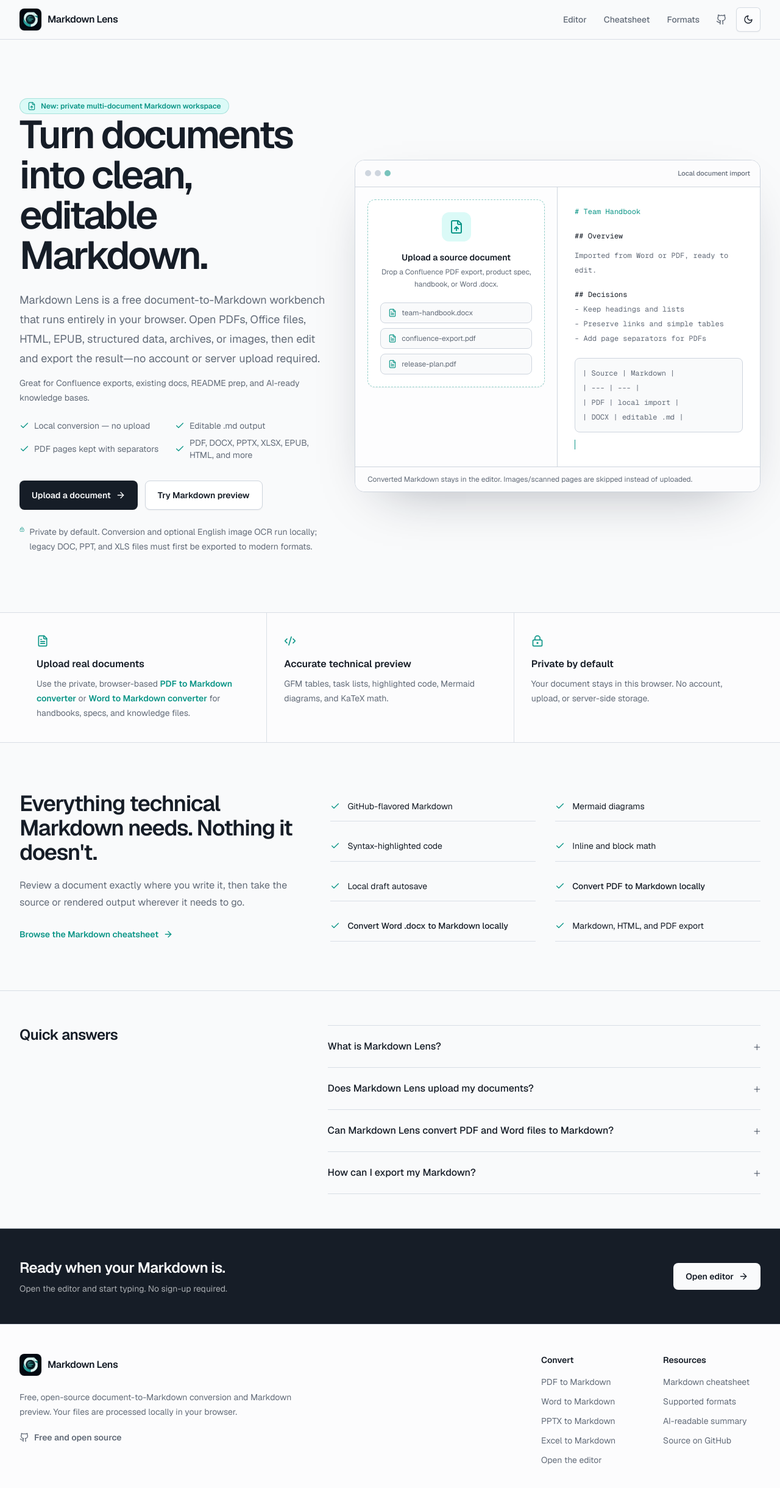
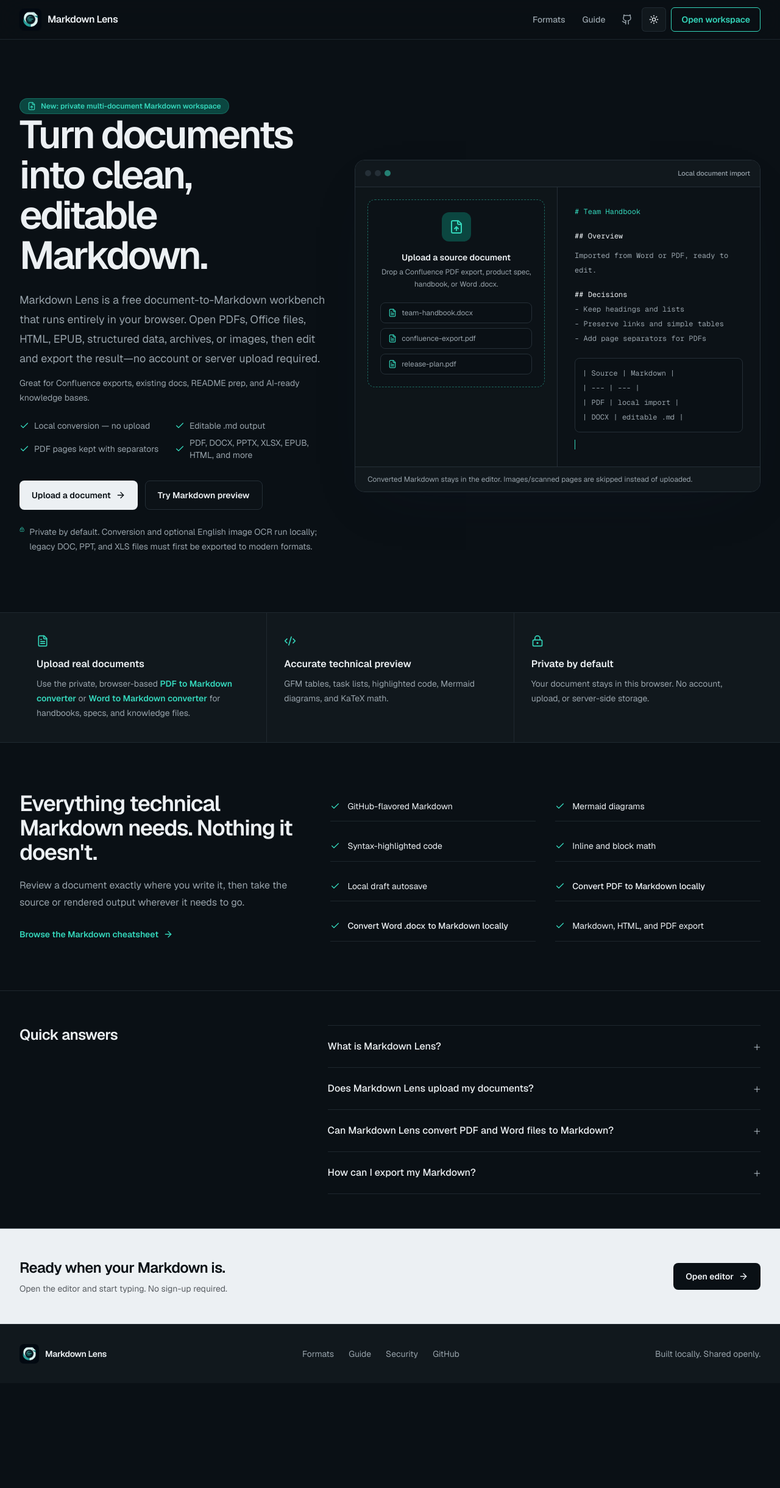
Before and after one commit to ayushhagarwal/markdown-lens, a Next.js app: page / in a window 1280 px wide. Shown: the top 2440 px of the page at 61% size. After the commit the page ends 2268 px from the top, so only its background shows below. Built offline with nearby package versions, Linux system fonts and the light colour scheme.

Commit message:
Refine marketing theme and chrome

```diff
--- a/app/layout.tsx
+++ b/app/layout.tsx
@@ -93,6 +93,11 @@
   return (
     <html lang="en" suppressHydrationWarning>
       <head>
+        <script
+          dangerouslySetInnerHTML={{
+            __html: `(function(){try{var k='markdown-lens:theme';var s=localStorage.getItem(k);var d=s?s==='dark':location.pathname==='/'||matchMedia('(prefers-color-scheme: dark)').matches;document.documentElement.classList.toggle('dark',d);document.documentElement.style.colorScheme=d?'dark':'light'}catch(e){}})()`,
+          }}
+        />
         <meta
           name="google-site-verification"
           content="Vy20wFtkl3VppdiSp2xy7A4qO22I1Ym5wJfrYb6GB4U"
--- a/components/site-footer.tsx
+++ b/components/site-footer.tsx
@@ -1,82 +1,22 @@
 import Link from "next/link";
-import { Github } from "lucide-react";
 import { BrandIcon } from "@/components/brand-icon";
 import { siteConfig } from "@/lib/site";
-
-const footerLinks = [
-  {
-    title: "Convert",
-    links: [
-      { href: "/pdf-to-markdown", label: "PDF to Markdown" },
-      { href: "/word-to-markdown", label: "Word to Markdown" },
-      { href: "/pptx-to-markdown", label: "PPTX to Markdown" },
-      { href: "/excel-to-markdown", label: "Excel to Markdown" },
-      { href: "/editor", label: "Open the editor" },
-    ],
-  },
-  {
-    title: "Resources",
-    links: [
-      { href: "/markdown-cheatsheet", label: "Markdown cheatsheet" },
-      { href: "/supported-formats", label: "Supported formats" },
-      { href: "/llms.txt", label: "AI-readable summary" },
-      { href: siteConfig.githubUrl, label: "Source on GitHub", external: true },
-    ],
-  },
-] as const;
 
 export function SiteFooter() {
   return (
     <footer className="border-t border-border/75 bg-surface">
-      <div className="mx-auto grid w-full max-w-7xl gap-10 px-4 py-12 sm:px-6 md:grid-cols-[1fr_auto_auto] lg:px-8">
-        <div className="max-w-md">
-          <Link
-            href="/"
-            className="inline-flex items-center gap-2.5 rounded-md font-semibold tracking-tight focus-visible:outline-none focus-visible:ring-2 focus-visible:ring-ring"
-          >
-            <BrandIcon className="h-9 w-9 shadow-sm" />
-            <span>Markdown Lens</span>
-          </Link>
-          <p className="mt-4 text-sm leading-6 text-muted-foreground">
-            Free, open-source document-to-Markdown conversion and Markdown preview. Your files are
-            processed locally in your browser.
-          </p>
-          <a
-            href={siteConfig.githubUrl}
-            target="_blank"
-            rel="noreferrer"
-            className="mt-5 inline-flex items-center gap-2 text-sm font-semibold text-muted-foreground transition hover:text-foreground focus-visible:outline-none focus-visible:ring-2 focus-visible:ring-ring"
-          >
-            <Github className="h-4 w-4" aria-hidden />
-            Free and open source
-          </a>
-        </div>
-
-        {footerLinks.map((group) => (
-          <nav key={group.title} aria-label={`${group.title} links`} className="min-w-40">
-            <h2 className="text-sm font-semibold">{group.title}</h2>
-            <ul className="mt-4 space-y-3 text-sm text-muted-foreground">
-              {group.links.map((link) => (
-                <li key={link.href}>
-                  {"external" in link && link.external ? (
-                    <a
-                      href={link.href}
-                      target="_blank"
-                      rel="noreferrer"
-                      className="transition hover:text-foreground"
-                    >
-                      {link.label}
-                    </a>
-                  ) : (
-                    <Link href={link.href} className="transition hover:text-foreground">
-                      {link.label}
-                    </Link>
-                  )}
-                </li>
-              ))}
-            </ul>
-          </nav>
-        ))}
+      <div className="mx-auto flex w-full max-w-7xl flex-col gap-6 px-4 py-8 text-sm sm:px-6 md:flex-row md:items-center md:justify-between lg:px-8">
+        <Link href="/" className="inline-flex items-center gap-2.5 font-semibold tracking-tight focus-visible:outline-none focus-visible:ring-2 focus-visible:ring-ring">
+          <BrandIcon className="h-8 w-8" />
+          Markdown Lens
+        </Link>
+        <nav className="flex flex-wrap items-center gap-x-6 gap-y-3 text-muted-foreground" aria-label="Footer navigation">
+          <Link href="/supported-formats" className="transition hover:text-foreground">Formats</Link>
+          <Link href="/markdown-cheatsheet" className="transition hover:text-foreground">Guide</Link>
+          <a href={`${siteConfig.githubUrl}/blob/main/SECURITY.md`} className="transition hover:text-foreground">Security</a>
+          <a href={siteConfig.githubUrl} className="transition hover:text-foreground">GitHub</a>
+        </nav>
+        <p className="text-muted-foreground">Built locally. Shared openly.</p>
       </div>
     </footer>
   );
--- a/components/site-header.tsx
+++ b/components/site-header.tsx
@@ -18,22 +18,16 @@
 
         <nav className="flex items-center gap-1" aria-label="Main navigation">
           <Link
-            href="/editor"
-            className="hidden rounded-md px-3 py-2 text-sm font-medium text-muted-foreground transition hover:bg-muted hover:text-foreground focus-visible:outline-none focus-visible:ring-2 focus-visible:ring-ring sm:inline-flex"
+            href="/supported-formats"
+            className="hidden rounded-md px-3 py-2 text-sm font-medium text-muted-foreground transition hover:bg-muted hover:text-foreground focus-visible:outline-none focus-visible:ring-2 focus-visible:ring-ring md:inline-flex"
           >
-            Editor
+            Formats
           </Link>
           <Link
             href="/markdown-cheatsheet"
-            className="hidden rounded-md px-3 py-2 text-sm font-medium text-muted-foreground transition hover:bg-muted hover:text-foreground focus-visible:outline-none focus-visible:ring-2 focus-visible:ring-ring md:inline-flex"
-          >
-            Cheatsheet
-          </Link>
-          <Link
-            href="/supported-formats"
             className="hidden rounded-md px-3 py-2 text-sm font-medium text-muted-foreground transition hover:bg-muted hover:text-foreground focus-visible:outline-none focus-visible:ring-2 focus-visible:ring-ring lg:inline-flex"
           >
-            Formats
+            Guide
           </Link>
           <a
             href={siteConfig.githubUrl}
@@ -45,6 +39,12 @@
             <Github className="h-[18px] w-[18px]" aria-hidden />
           </a>
           <ThemeToggle />
+          <Link
+            href="/editor"
+            className="ml-1 hidden h-10 items-center rounded-md border border-accent px-4 text-sm font-semibold text-accent transition hover:bg-accent hover:text-accent-foreground focus-visible:outline-none focus-visible:ring-2 focus-visible:ring-ring sm:inline-flex"
+          >
+            Open workspace
+          </Link>
         </nav>
       </div>
     </header>
--- a/components/theme-toggle.tsx
+++ b/components/theme-toggle.tsx
@@ -8,12 +8,13 @@
 const THEME_KEY = "markdown-lens:theme";
 
 export function ThemeToggle() {
-  const [theme, setTheme] = useState<Theme>("light");
+  const [theme, setTheme] = useState<Theme>("dark");
 
   useEffect(() => {
     const savedTheme = localStorage.getItem(THEME_KEY) as Theme | null;
     const prefersDark = window.matchMedia("(prefers-color-scheme: dark)").matches;
-    const resolvedTheme = savedTheme ?? (prefersDark ? "dark" : "light");
+    const homepageDefault = window.location.pathname === "/";
+    const resolvedTheme = savedTheme ?? (homepageDefault || prefersDark ? "dark" : "light");
 
     // eslint-disable-next-line react-hooks/set-state-in-effect
     setTheme(resolvedTheme);
--- a/lib/site.ts
+++ b/lib/site.ts
@@ -2,7 +2,7 @@
   name: "Markdown Lens",
   url: "https://markdownlens.ayushdev.com",
   githubUrl: "https://github.com/ayushhagarwal/markdown-lens",
-  title: "Private Document to Markdown Workbench | Markdown Lens",
+  title: "Local Document to Markdown Workspace | Markdown Lens",
   description:
     "Markdown Lens is a free, privacy-first document-to-Markdown workbench with local PDF, Word, PowerPoint, Excel, HTML, EPUB, data, archive, and image OCR conversion plus editable previews.",
   shortDescription:
--- a/package.json
+++ b/package.json
@@ -1,6 +1,6 @@
 {
   "name": "markdown-lens",
-  "version": "0.9.1",
+  "version": "0.9.2",
   "private": true,
   "description": "A beautiful, privacy-first online Markdown viewer with GitHub-style preview, Mermaid diagrams, code highlighting, math, and dark mode.",
   "scripts": {
```
Also changed, not shown: 2 other files (tests, documents, lock files or other folders).
